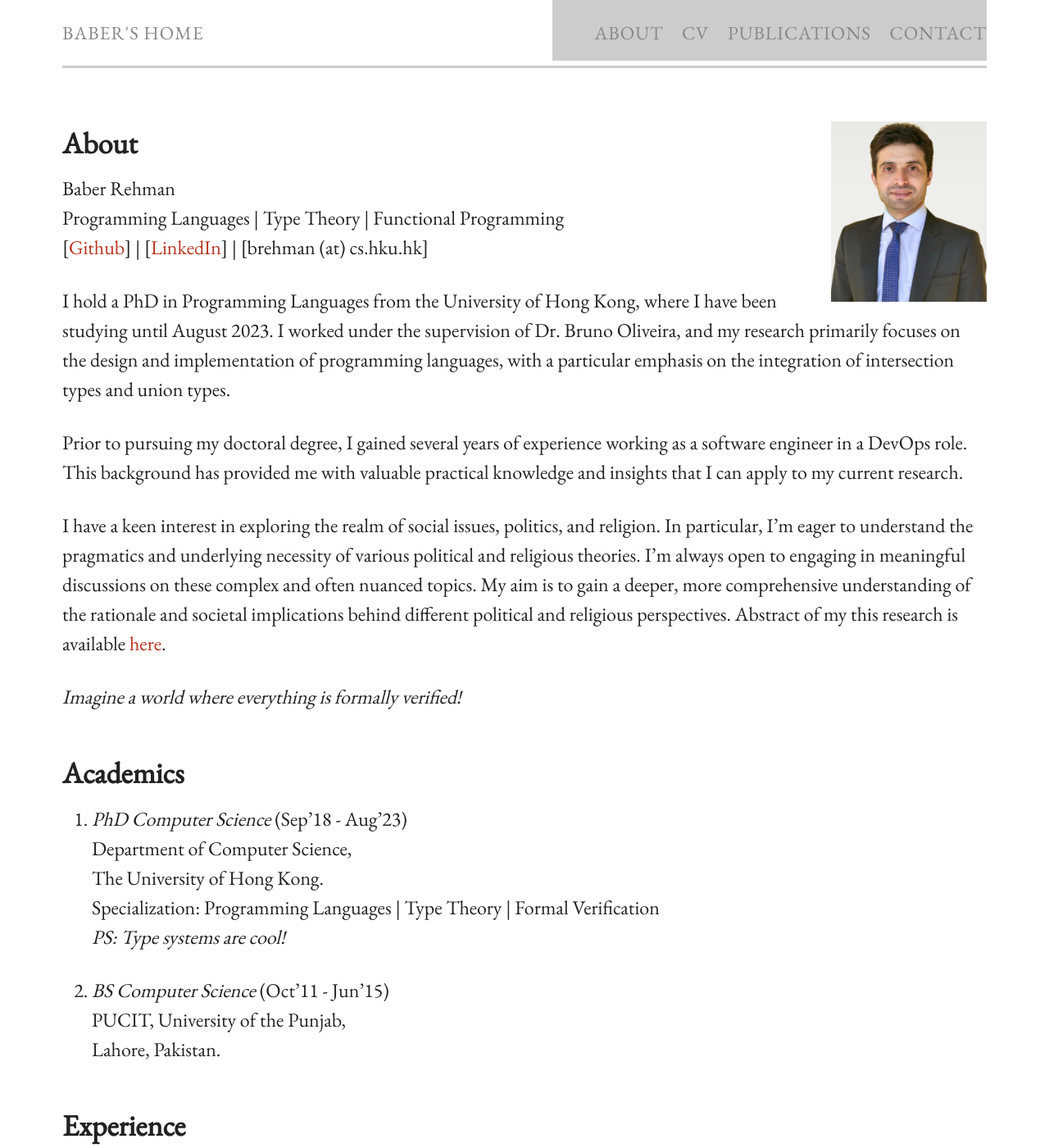
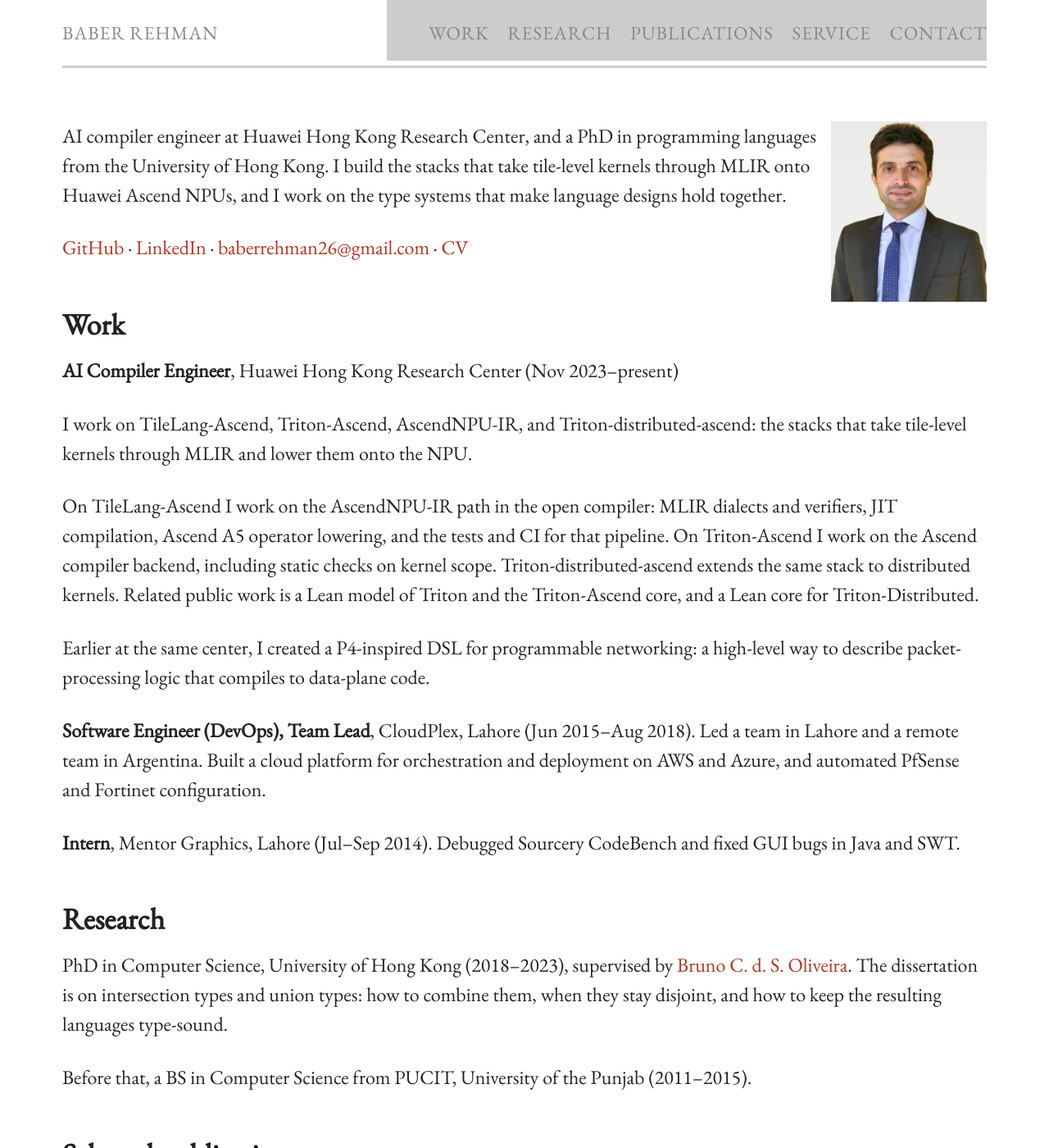
Before and after one commit to baberrehman/baberrehman.github.io, a Jekyll site: the page built from index.md, in a window 1280 px wide and 1400 px high. Shown: the whole window at 82% size. Built offline with Jekyll 4.4.1, drawn with Linux system fonts in a browser that asks for light colours; some of the changed text lies outside the part shown.

Commit message:
update webpage

```diff
--- a/_config.yml
+++ b/_config.yml
@@ -1,5 +1,5 @@
-title: Baber's Home
-description: PL Research @ HKU
+title: Baber Rehman
+description: AI compilers and programming languages
 sourcecode: "https://github.com/gchauras/much-worse-jekyll-theme"
 
 permalink: blog/:year/:month/:day/:title
--- a/_includes/footer.html
+++ b/_includes/footer.html
@@ -1,11 +1,3 @@
 <footer class="site-footer">
-    {{ site.description }}<br />
-
-    Using <a href="http://jekyllrb.com/">Jekyll</a>
-    {% if site.sourcecode %}
-     :: <a href="{{ site.sourcecode }}">Website source</a>
-    {% endif %}
-    {% if site.analytics.provider and page.analytics != false %}
-     :: Analytics by {{ site.analytics.provider }}
-    {% endif %}
+    Baber Rehman · AI compilers and programming languages
 </footer>
--- a/index.md
+++ b/index.md
@@ -1,197 +1,72 @@
 ---
 layout: page
-<!--title: About -->
 permalink: /
 ---
 
-<!--{% include image.html url="images/Baber.jpg" caption="" width="50" height="50" align="right" %} -->
+<img src="images/baber.jpg" width="190" height="220" align="right" alt="Baber Rehman" />
 
-<img src="images/baber.jpg" width="190" height="220" align="right" />
+AI compiler engineer at Huawei Hong Kong Research Center, and a PhD in programming languages from the University of Hong Kong. I build the stacks that take tile-level kernels through MLIR onto Huawei Ascend NPUs, and I work on the type systems that make language designs hold together.
 
-## About
+[GitHub](https://github.com/baberrehman/) · [LinkedIn](https://www.linkedin.com/in/baberrehman/) · [baberrehman26@gmail.com](mailto:baberrehman26@gmail.com) · [CV](files/baber_cv.pdf)
 
-Baber Rehman <br />
-Programming Languages | Type Theory | Functional Programming <br />
-[[Github](https://github.com/baberrehman/)] | [[LinkedIn](https://www.linkedin.com/in/baberrehman/)] | [brehman (at) cs.hku.hk]
+## Work
 
-I hold a PhD in Programming Languages from the University of Hong Kong, where I have been studying until August 2023. I worked under the supervision of Dr. Bruno Oliveira, and my research primarily focuses on the design and implementation of programming languages, with a particular emphasis on the integration of intersection types and union types.
+**AI Compiler Engineer**, Huawei Hong Kong Research Center (Nov 2023–present)
 
-Prior to pursuing my doctoral degree, I gained several years of experience working as a software engineer in a DevOps role. This background has provided me with valuable practical knowledge and insights that I can apply to my current research.
+I work on TileLang-Ascend, Triton-Ascend, AscendNPU-IR, and Triton-distributed-ascend: the stacks that take tile-level kernels through MLIR and lower them onto the NPU.
 
-<!-- "Dynamic type is the weakening of union types to deal with heterogeneity." -->
+On TileLang-Ascend I work on the AscendNPU-IR path in the open compiler: MLIR dialects and verifiers, JIT compilation, Ascend A5 operator lowering, and the tests and CI for that pipeline. On Triton-Ascend I work on the Ascend compiler backend, including static checks on kernel scope. Triton-distributed-ascend extends the same stack to distributed kernels. Related public work is a Lean model of Triton and the Triton-Ascend core, and a Lean core for Triton-Distributed.
 
-I have a keen interest in exploring the realm of social issues, politics, and religion. In particular, I'm eager to understand the pragmatics and underlying necessity of various political and religious theories.
-I'm always open to engaging in meaningful discussions on these complex and often nuanced topics. My aim is to gain a deeper, more comprehensive understanding of the rationale and societal implications behind different political and religious perspectives.
-Abstract of my this research is available [here](files/totality_of_system.pdf).
+Earlier at the same center, I created a P4-inspired DSL for programmable networking: a high-level way to describe packet-processing logic that compiles to data-plane code.
 
-<i> Imagine a world where everything is formally verified! </i>
+**Software Engineer (DevOps), Team Lead**, CloudPlex, Lahore (Jun 2015–Aug 2018). Led a team in Lahore and a remote team in Argentina. Built a cloud platform for orchestration and deployment on AWS and Azure, and automated PfSense and Fortinet configuration.
 
-## Academics
+**Intern**, Mentor Graphics, Lahore (Jul–Sep 2014). Debugged Sourcery CodeBench and fixed GUI bugs in Java and SWT.
 
-1. *PhD Computer Science* (Sep'18 - Aug'23) <br />
-   Department of Computer Science, <br />
-   The University of Hong Kong. <br />
-   Specialization: Programming Languages | Type Theory | Formal Verification <br />
-   *PS: Type systems are cool!*
+## Research
 
-2. *BS Computer Science* (Oct'11 - Jun'15) <br />
-   PUCIT, University of the Punjab, <br />
-   Lahore, Pakistan.
+PhD in Computer Science, University of Hong Kong (2018–2023), supervised by [Bruno C. d. S. Oliveira](https://i.cs.hku.hk/~bruno/). The dissertation is on intersection types and union types: how to combine them, when they stay disjoint, and how to keep the resulting languages type-sound.
 
-## Experience
+Before that, a BS in Computer Science from PUCIT, University of the Punjab (2011–2015).
 
-1. *Compiler Engineer* (Nov'23 - Present) <br />
-   Huawei Technologies, Compilers Lab <br />
-   Hong Kong Research Center.
+## Selected publications
 
-2. *Research Scholar* (Sep'18 - Aug'23) <br />
-   Department of Computer Science, <br />
-   The University of Hong Kong. <br />
-   Specialization: Programming Languages | Type Theory | Formal Verification <br />
+* [Disjoint Polymorphism with Intersection and Union Types](files/FTFJP24.pdf). Baber Rehman and Bruno C. d. S. Oliveira. FTfJP 2024.
+* [A Blend of Intersection Types and Union Types](files/baber_thesis.pdf). Baber Rehman. PhD dissertation, 2023.
+* [Correctness-by-Construction meets Refinement Types](https://conf.researchr.org/track/ecoop-issta-2023/FTfJP-2023). Baber Rehman. FTfJP 2023.
+* [Union Types with Disjoint Switches](https://doi.org/10.4230/LIPIcs.ECOOP.2022.25). Baber Rehman, Xuejing Huang, Ningning Xie, and Bruno C. d. S. Oliveira. ECOOP 2022.
+* [The Duality of Subtyping](https://doi.org/10.4230/LIPIcs.ECOOP.2020.29). Bruno C. d. S. Oliveira, Shaobo Cui, and Baber Rehman. ECOOP 2020.
 
-3. *Resident Tutor (part-time)* (Aug'19 - Oct'23) <br />
-    New College, JCSV III, HKU <br />
-    Hong Kong.
+### Also
 
-4. *Software Engineer (DevOps)* (May'15 - Aug'18) <br />
-   CloudPlex PVT LTD, <br />
-   Lahore, Pakistan.
+* Formal Specifications for Data Plane Programs. Keyu Yuan and Baber Rehman. FMANO 2025. In submission.
+* [Determinism with Intersection and Union Types](files/paper_src_ecoop2023.pdf). Baber Rehman and Bruno C. d. S. Oliveira. ECOOP/ISSTA student research competition, 2023. [Poster](files/poster_src_ecoop2023.pdf).
+* [Type Soundness with Unrestricted Merges](files/jfp_23.pdf). Baber Rehman and Bruno C. d. S. Oliveira. Journal of Functional Programming. In submission.
 
-5. *Intern* (Jul'14 - Sep'14) <br />
-   Mentor Graphics, <br />
-   Lahore, Pakistan.
+### Artifacts
 
-<!-- 2. *Junior Resident Tutor (part-time)* (Aug'19 - Dec'20) <br />
-    New College, JCSV III, HKU <br />
-    Hong Kong. -->
+* [Union Types with Disjoint Switches](files/switches_ecoop2022_artifact.pdf). ECOOP 2022.
+* [The Duality of Subtyping](files/duo_ecoop2020_artifact.pdf). ECOOP 2020.
 
-<!-- 3. *Senior Software Engineer (DevOps)* (May'17 - Aug'18) <br />
-   CloudPlex PVT LTD, <br />
-   Lahore, Pakistan. -->
+## Service
+
+Program committees and artifact evaluation, newest first.
+
+* ECOOP 2022–2026. Program committee 2026. Artifact evaluation 2022–2025. Extended review 2022–2024.
+* OOPSLA 2025–2026. Program committee 2025. Artifact evaluation 2026.
+* POPL 2023, 2024, 2026. Artifact evaluation.
+* PLDI 2024–2025. Artifact evaluation.
+* ISSTA 2024. Artifact evaluation.
+* ATC 2023. Artifact evaluation.
+* OSDI 2023. Artifact evaluation.
+* APLAS 2022. Artifact evaluation.
 
 ## Teaching
 
-1. *Teacher Assistant* (Spring'20). Principals of Programming Languages. The University of Hong Kong.
-2. *Teacher Assistant* (Fall'18). Functional Programming. The University of Hong Kong.
-3. *Visiting Lecturer* (Oct'15 - Jun'16). PUCIT, University of the Punjab.
-4. *Teacher Assistant* (Oct'13 - Jun'15). PUCIT, University of the Punjab.
-
-## Community Service
-
-### Review / Extended Review Committee
-
-* [Object-oriented Programming, Systems, Languages, and Applications (OOPSLA 2025)](https://2025.splashcon.org/)
-* [European Conference on Object-Oriented Programming (ECOOP 2024)](https://2024.ecoop.org/)
-* [European Conference on Object-Oriented Programming (ECOOP 2023)](https://2023.ecoop.org/)
-* [European Conference on Object-Oriented Programming (ECOOP 2022)](https://2022.ecoop.org/)
-
-### Artifact Evaluation Committee
-
-* [International Symposium on Software Testing and Analysis (ISSTA 2025)](https://conf.researchr.org/home/issta-2025)
-* [European Conference on Object-Oriented Programming (ECOOP 2025)](https://2025.ecoop.org/)
-* [Object-oriented Programming, Systems, Languages, and Applications (OOPSLA 2025)](https://2025.splashcon.org/)
-* [Symposium on Principles of Programming Languages (POPL 2025)](https://popl25.sigplan.org/)
-* [International Symposium on Software Testing and Analysis (ISSTA 2024)](https://conf.researchr.org/home/issta-2024)
-* [European Conference on Object-Oriented Programming (ECOOP 2024)](https://2024.ecoop.org/)
-* [Programming Languages Development and Implementation (PLDI 2024)](https://pldi24.sigplan.org/)
-* [Symposium on Principles of Programming Languages (POPL 2024)](https://popl24.sigplan.org/)
-* [USENIX Annual Technical Conference (ATC 2023)](https://www.usenix.org/conference/atc23)
-* [USENIX Symposium on Operating Systems Design and Implementation (OSDI 2023)](https://www.usenix.org/conference/osdi23)
-* [European Conference on Object-Oriented Programming (ECOOP 2023)](https://2023.ecoop.org/)
-* [Symposium on Principles of Programming Languages (POPL 2023)](https://popl23.sigplan.org/)
-* [Asian Symposium on Programming Languages and Systems (APLAS 2022)](https://conf.researchr.org/home/aplas-2022)
-* [European Conference on Object-Oriented Programming (ECOOP 2022)](https://2022.ecoop.org/)
-
-### Miscellaneous
-
-* Student helper PLDI 2021
-
-
-<!--
-## Conferences
-
-1. International Conference on Functional Programming (Aug'19). <br />
-   Berlin, Germany.
-2. Oregon Programming Languages Summer School (Jun'19), University of Oregon. <br />
-   Eugene, Oregon, United States.
--->
-
-## CV
-
-[Download PDF](files/baber_cv.pdf).
-
-## Publications
-
-
-* Formal Specifications for Data Plane Programs (In Submission) <br />
-Keyu Yuan and Baber Rehman <br />
-In <i>2nd Workshop on Formal Methods Aided Network Operation (FMANO 2025)</i>
-
-* Disjoint Polymorphism with Intersection and Union Types
-[[PDF](files/FTFJP24.pdf)] <br />
-Baber Rehman and Bruno C. d. S. Oliveira <br />
-In <i>26th Workshop on Formal Techniques for Java-like Programs (FTfJP 2024)</i>
-
-* A Blend of Intersection Types and Union Types
-[[PDF](files/baber_thesis.pdf)] <br />
-Baber Rehman <br />
-<i>PhD Dissertation (August 2023)</i>
-
-* Determinism with Intersection and Union Types
-[[Abstract](files/paper_src_ecoop2023.pdf)] [[Poster](files/poster_src_ecoop2023.pdf)] <br />
-Baber Rehman and Bruno C. d. S. Oliveira <br />
-In <i>Student Research Competition (ECOOP/ISSTA 2023)</i>
-
-* Type Soundness with Unrestricted Merges (In Submission)
-[[PDF](files/jfp_23.pdf)] <br />
-Baber Rehman and Bruno C. d. S. Oliveira <br />
-In <i>Journal of Functional Programming (JFP 2023)</i>
-
-
-* Correctness-by-Construction meets Refinement Types
-[[PDF](https://conf.researchr.org/track/ecoop-issta-2023/FTfJP-2023#event-overview)] <br />
-Baber Rehman <br />
-In <i>25th Workshop on Formal Techniques for Java-like Programs (FTfJP 2023)</i>
-
-* Union Types with Disjoint Switches
-[[PDF](files/switches_ecoop2022.pdf)] <br />
-Baber Rehman, Xuejing Huang, Ningning Xie and Bruno C. d. S. Oliveira <br />
-In <i>European Conference on Object-Oriented Programming (ECOOP 2022)</i>
-
-* The Duality of Subtyping
-[[PDF](files/duo_ecoop2020.pdf)] <br />
-Bruno C. d. S. Oliveira, Shaobo Cui and Baber Rehman <br />
-In <i>European Conference on Object-Oriented Programming (ECOOP 2020)</i>
-
-### Artifacts
-
-* Union Types with Disjoint Switches (Artifact)
-[[PDF](files/switches_ecoop2022_artifact.pdf)] <br />
-Baber Rehman, Xuejing Huang, Ningning Xie and Bruno C. d. S. Oliveira <br />
-In <i>European Conference on Object-Oriented Programming (ECOOP 2022)</i>
-
-* The Duality of Subtyping (Artifact)
-[[PDF](files/duo_ecoop2020_artifact.pdf)] <br />
-Bruno C. d. S. Oliveira, Shaobo Cui and Baber Rehman <br />
-In <i>European Conference on Object-Oriented Programming (ECOOP 2020)</i>
-
-### Unpublished Drafts / Reviews
-
-* Towards the Recognition of Pragmatics and Totality of Religion
-[[PDF](files/totality_of_system.pdf)] <br />
-Baber Rehman <br />
-<i>Abstract accepted at 18th International Conference on Philosophy</i>
-
-* DevSecOps: Necessity of the Modern Application Infrastructure
-[[PDF](files/DevSecOps.pdf)] <br />
-Baber Rehman
-
+Teaching assistant for Functional Programming and Principles of Programming Languages at the University of Hong Kong. Visiting lecturer and teaching assistant at the University of the Punjab. Resident tutor at New College, HKU, from 2019 to 2023.
 
 ## Contact
 
-Baber Rehman <br />
-Department of Computer Science<br />
-The University of Hong Kong<br />
-
-Office: Room 426 CYC Building<br />
-Email: [brehman (at) cs.hku.hk]
+Baber Rehman<br />
+[baberrehman26@gmail.com](mailto:baberrehman26@gmail.com)<br />
+[github.com/baberrehman](https://github.com/baberrehman/)
```
Also changed, not shown: _data/menu.yml (+8 -5 lines), 1 other file.
